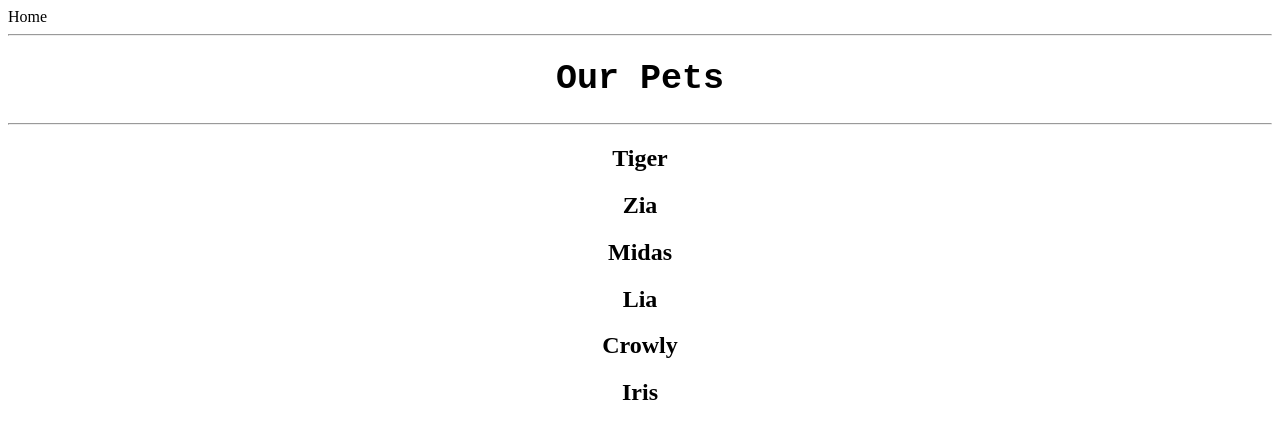
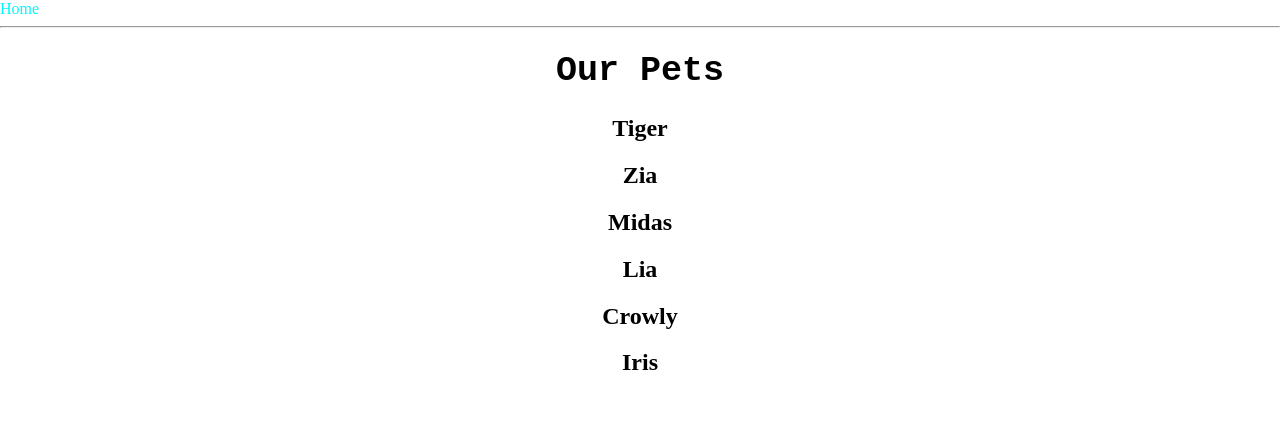
Before and after one commit to James0R4CL3/PetsPage, a plain HTML site: page index.html in a window 1280 px wide. Drawn offline with Linux system fonts and the light colour scheme.

Commit message:
added container to style sheet

```diff
--- a/Style_Sheet.css
+++ b/Style_Sheet.css
@@ -18,3 +18,7 @@ a:hover {color: rgb(0, 247, 255);
 a:active {color: black;
     background-color: transparent;
     text-decoration: none;}
+
+body {margin: 0;
+}
+.container {width: 100vw;height: 100vw;}
--- a/index.html
+++ b/index.html
@@ -11,14 +11,24 @@
     <hr>
 </head>
 <body>
-<h1 style="font-size: 35px;
-text-align: center;">Our Pets</h1>
-<hr>
+
+
+    <div class="container">
+
+        <h1 style="font-size: 35px;text-align: center;">Our Pets</h1>
+
         <a href=Tiger.html align="middle"><h2>Tiger</h2></a>
         <a href=Zia.html align="middle"><h2>Zia</h2></a>
         <a href=Midas.html align="middle"><h2>Midas</h2></a>
         <a href=Lia.html align="middle"><h2>Lia</h2></a>
         <a href=Crowly.html align="middle"><h2>Crowly</h2></a>
         <a href=Iris.html align="middle"><h2>Iris</h2></1>
+
+    </div>
+
+
+
+
+
 </body>
 </html>
```
Lines whose indentation alone changed are shown as unchanged.
